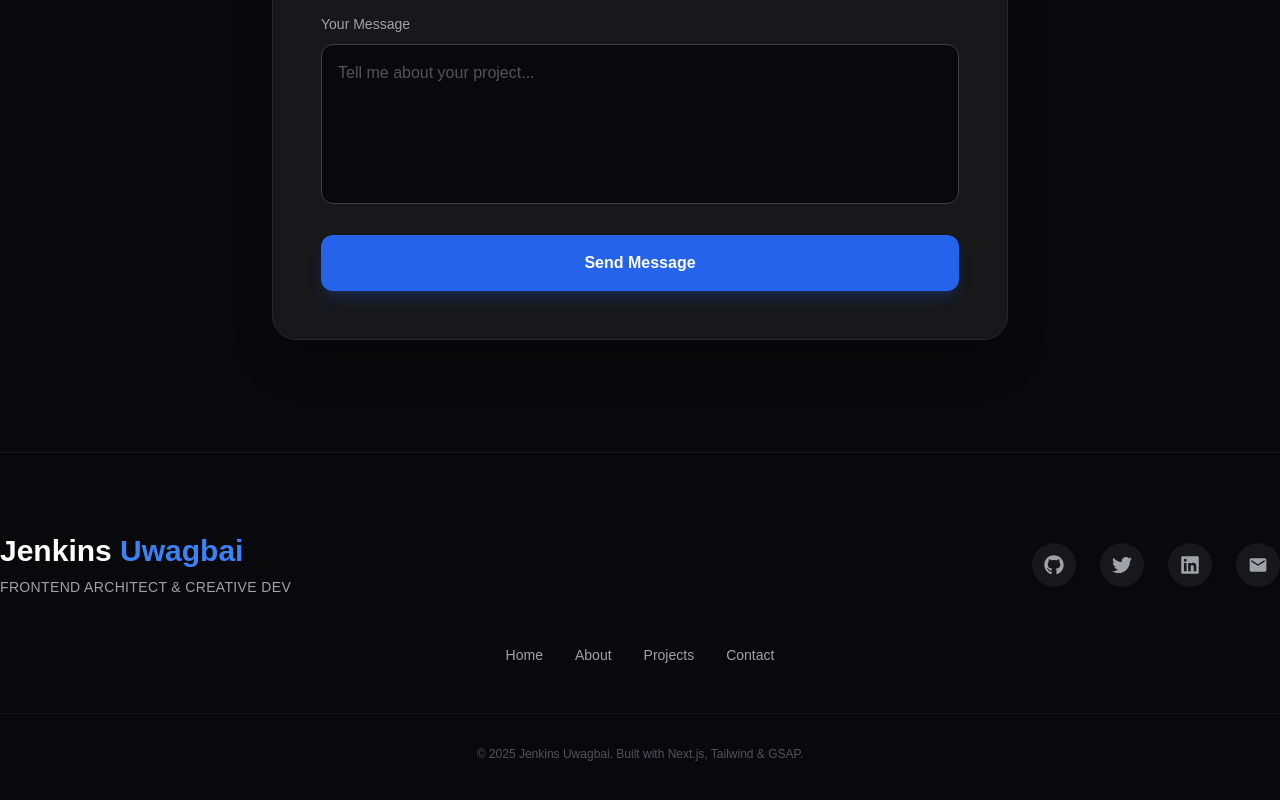
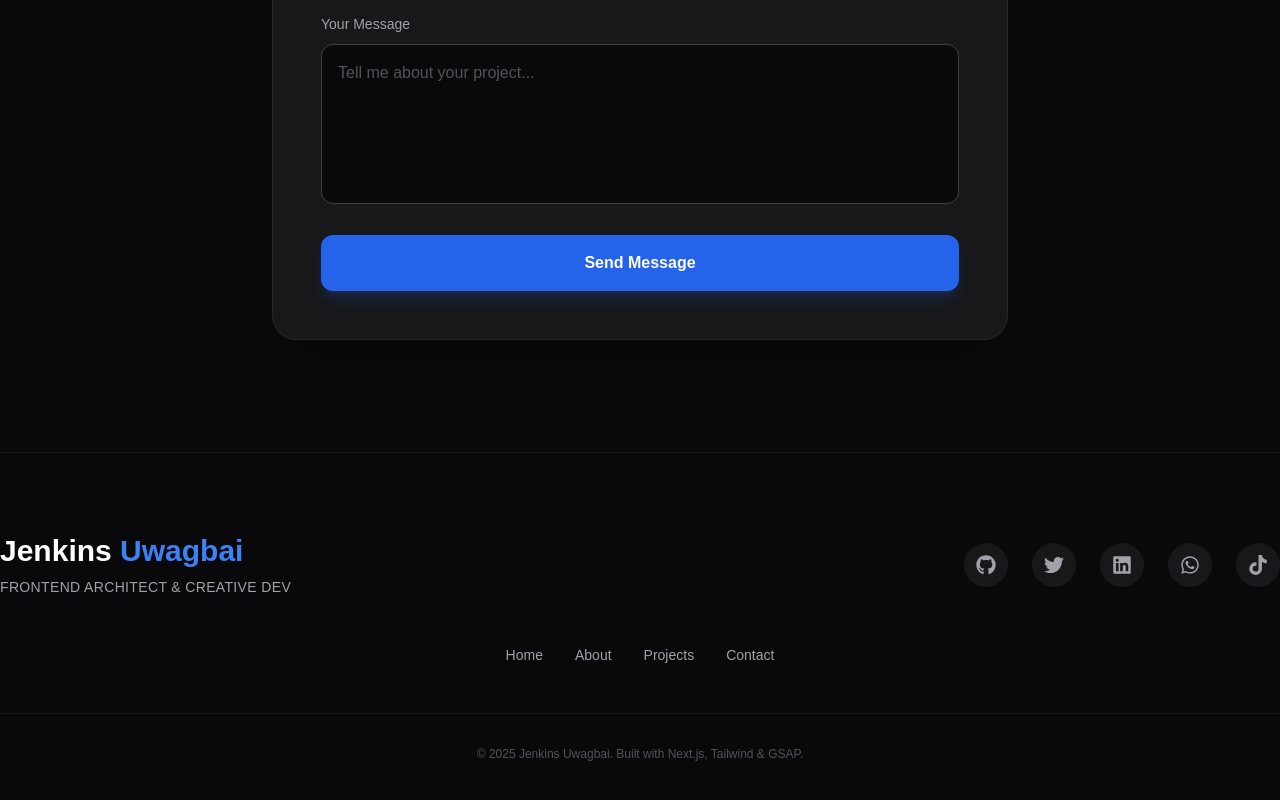
Before and after one commit to jenkx60/Webxela---Personal-Portfolio, a Next.js app: page / in a window 1280 px wide. Shown: the part 4739-5539 px from the top of the page. Built offline with nearby package versions, Linux system fonts and the light colour scheme; no server answers.

Commit message:
Social links update and SEO optimization

```diff
--- a/src/app/components/Footer.jsx
+++ b/src/app/components/Footer.jsx
@@ -1,6 +1,6 @@
 import Link from 'next/link';
 import React from 'react';
-import { FaGithub, FaTwitter, FaLinkedin } from 'react-icons/fa6';
+import { FaGithub, FaTwitter, FaLinkedin, FaTiktok, FaWhatsapp } from 'react-icons/fa6';
 import { MdEmail } from 'react-icons/md';
 
 const Footer = () => {
@@ -18,9 +18,10 @@ const Footer = () => {
                 {/* Socials */}
                 <div className='flex space-x-6'>
                     <Link href='https://github.com/jenkx60' target="_blank" className='p-3 bg-zinc-900 rounded-full hover:bg-blue-600 hover:text-white transition-all transform hover:-translate-y-1'> <FaGithub size={20}/></Link>
-                    <Link href='https://twitter.com' target="_blank" className='p-3 bg-zinc-900 rounded-full hover:bg-blue-400 hover:text-white transition-all transform hover:-translate-y-1'> <FaTwitter size={20}/></Link>
-                    <Link href='https://linkedin.com' target="_blank" className='p-3 bg-zinc-900 rounded-full hover:bg-blue-700 hover:text-white transition-all transform hover:-translate-y-1'> <FaLinkedin size={20}/></Link>
-                    <Link href='mailto:jenkinsu@hotmail.com' className='p-3 bg-zinc-900 rounded-full hover:bg-green-600 hover:text-white transition-all transform hover:-translate-y-1'> <MdEmail size={20}/></Link>
+                    <Link href='https://x.com/iamjenkinsb?s=21' target="_blank" className='p-3 bg-zinc-900 rounded-full hover:bg-blue-400 hover:text-white transition-all transform hover:-translate-y-1'> <FaTwitter size={20}/></Link>
+                    <Link href='https://www.linkedin.com/in/jenkins-uwagbai/' target="_blank" className='p-3 bg-zinc-900 rounded-full hover:bg-blue-700 hover:text-white transition-all transform hover:-translate-y-1'> <FaLinkedin size={20}/></Link>
+                    <Link href='https://wa.me/2349131779025' target="_blank" className='p-3 bg-zinc-900 rounded-full hover:bg-green-600 hover:text-white transition-all transform hover:-translate-y-1'> <FaWhatsapp size={20}/></Link>
+                    <Link href='https://www.tiktok.com/@_jenkx_dev?_r=1&_t=ZS-93aru8EwTjT' target="_blank" className='p-3 bg-zinc-900 rounded-full hover:bg-[#FE2C55] hover:text-white transition-all transform hover:-translate-y-1'> <FaTiktok size={20}/></Link>
                 </div>
             </div>
 
--- a/src/app/layout.js
+++ b/src/app/layout.js
@@ -14,8 +14,8 @@ const geistMono = Geist_Mono({
 });
 
 export const metadata = {
-  title: "Webxela | Jenkins Personal Portfolio",
-  description: "Generated by Jenkins",
+  title: "Jenkins Uwagbai | Frontend Architect & Creative Developer",
+  description: "Jenkins Uwagbai | Frontend Architect & Creative Developer",
   verification: {
     google: "AvADXlpaf5hKEoyC6DJDE-oHlRpgo34Ie0TN_1RaB34",
   },
```
